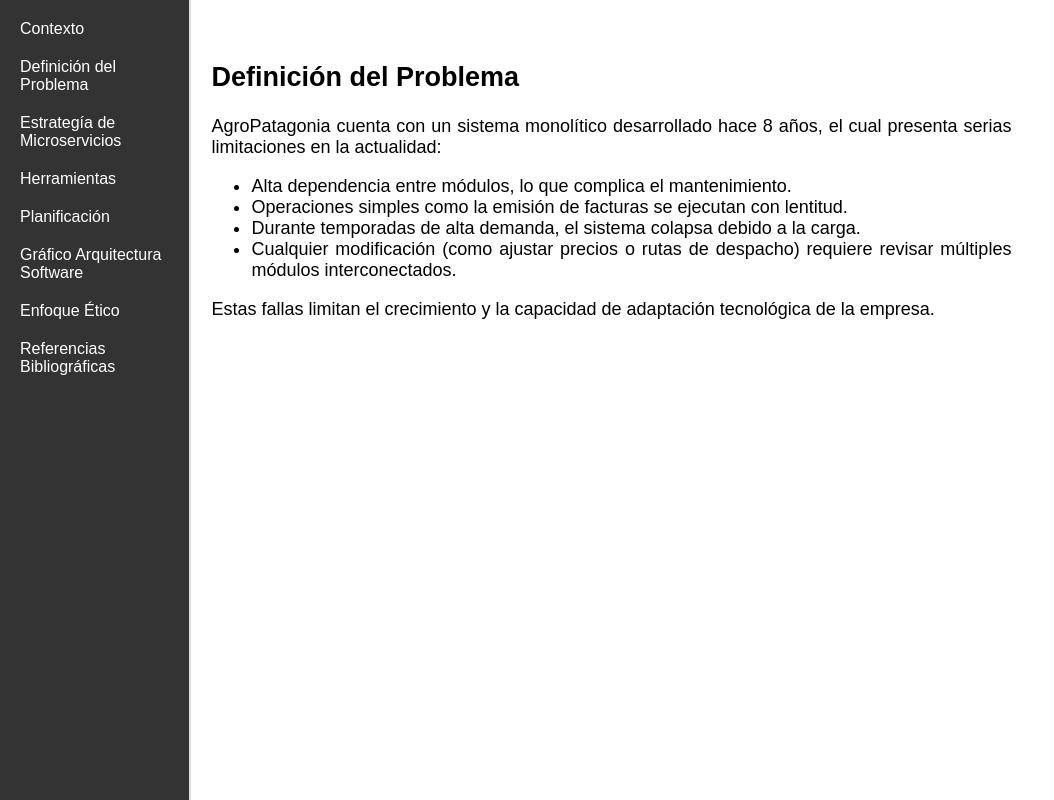
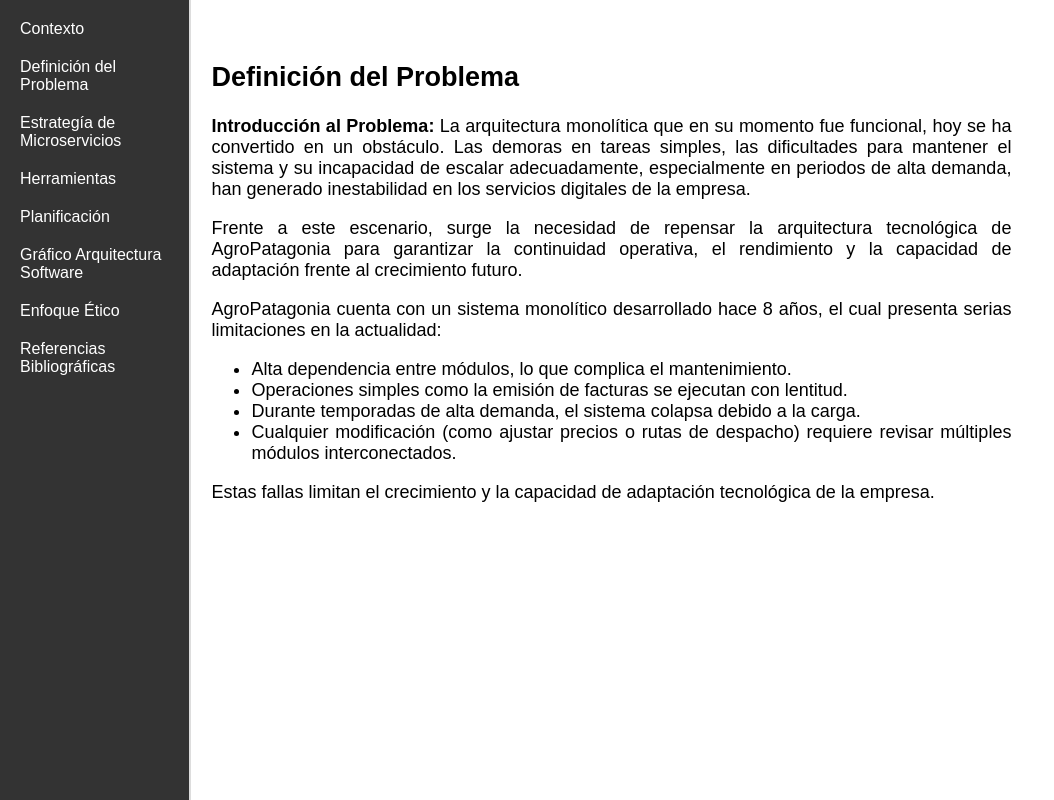
Before and after one commit to flecaros84/DESARROLLO-FULLSTACK-I, a plain HTML site: page Formativa/AgroPatagonia.html in a window 1280 px wide. Both pictures are taken after a click on the button "Definición del Problema". Shown: the whole page, without its empty margins (0-1054 px from the left). Drawn offline with Linux system fonts and the light colour scheme.

Commit message:
Avances en clases

```diff
--- a/Formativa/AgroPatagonia.html
+++ b/Formativa/AgroPatagonia.html
@@ -106,15 +106,21 @@
         function showContent(option) {
             const content = {
                 contexto: `
+                    <img src="img/agropatagonia.jpeg" width="500px">
+                    </br>
                     <h2>Contexto General</h2>
                     <p>AgroPatagonia es una empresa chilena con 15 años de trayectoria en la distribución de productos agropecuarios, con presencia en el sur del país. Comenzó sus operaciones en Osorno, atendiendo a pequeños agricultores mediante pedidos telefónicos.</p>
                     <p>Hace 8 años, en un intento por modernizarse, desarrollaron internamente un sistema digital monolítico que permite registrar pedidos, gestionar inventario, emitir facturas y generar reportes de ventas. Con el tiempo, se añadieron funciones como integración bancaria, control de bodegas y seguimiento de despachos.</p>
                     <p>Actualmente, la empresa opera en tres regiones y ha experimentado un crecimiento considerable. Este crecimiento, junto con la complejidad operativa que implica manejar procesos simultáneos durante las temporadas altas, ha expuesto importantes limitaciones técnicas del sistema.</p>
-                    <p><strong>Introducción al Problema:</strong> La arquitectura monolítica que en su momento fue funcional, hoy se ha convertido en un obstáculo. Las demoras en tareas simples, las dificultades para mantener el sistema y su incapacidad de escalar adecuadamente, especialmente en periodos de alta demanda, han generado inestabilidad en los servicios digitales de la empresa.</p>
-                    <p>Frente a este escenario, surge la necesidad de repensar la arquitectura tecnológica de AgroPatagonia para garantizar la continuidad operativa, el rendimiento y la capacidad de adaptación frente al crecimiento futuro.</p>
+
                 `,
                 definicion: `
                     <h2>Definición del Problema</h2>
+
+                    <p><strong>Introducción al Problema:</strong> La arquitectura monolítica que en su momento fue funcional, hoy se ha convertido en un obstáculo. Las demoras en tareas simples, las dificultades para mantener el sistema y su incapacidad de escalar adecuadamente, especialmente en periodos de alta demanda, han generado inestabilidad en los servicios digitales de la empresa.</p>
+                    <p>Frente a este escenario, surge la necesidad de repensar la arquitectura tecnológica de AgroPatagonia para garantizar la continuidad operativa, el rendimiento y la capacidad de adaptación frente al crecimiento futuro.</p>
+
+
                     <p>AgroPatagonia cuenta con un sistema monolítico desarrollado hace 8 años, el cual presenta serias limitaciones en la actualidad:</p>
                     <ul>
                         <li>Alta dependencia entre módulos, lo que complica el mantenimiento.</li>
```
Also changed, not shown: Formativa/img/agropatagonia.jpeg (added).
